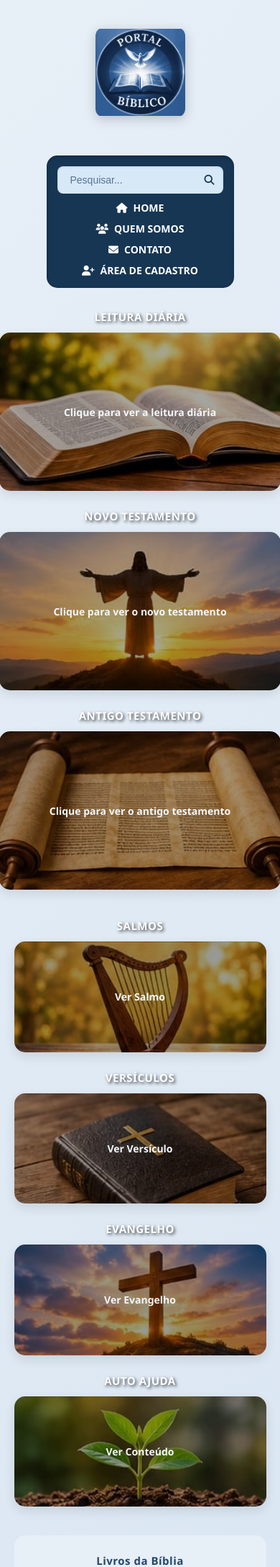
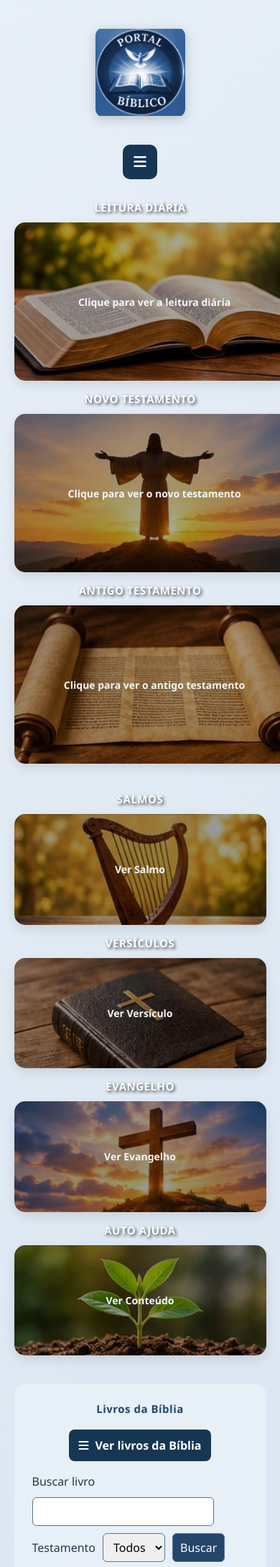
Before and after one commit to Youkai1910/projeto-integrador, a PHP site: page / in a window 390 px wide. Shown: the top 2177 px of the page at 72% size. Run offline with PHP 8.4, Linux system fonts and the light colour scheme; data that the repository does not hold is empty.

Commit message:
Adiciona navegação responsiva à página inicial
Integra o Bootstrap para permitir recolher o menu principal e a lista de livros em telas pequenas, além de ajustar o layout das seções para dispositivos móveis.

```diff
--- a/css/style.css
+++ b/css/style.css
@@ -10,7 +10,7 @@ body {
     color: #26384a;
 }
 
-.container {
+.page-container {
     width: 100%;
     min-height: 100vh;
     background: linear-gradient(135deg, #e7eff7 0%, #d7e4f1 100%);
@@ -48,6 +48,21 @@ header {
 .menu-area {
     display: flex;
     flex-direction: column;
+}
+
+.menu-toggle {
+    display: none;
+    width: 48px;
+    height: 48px;
+    align-self: center;
+    align-items: center;
+    justify-content: center;
+    border: 0;
+    border-radius: 10px;
+    background: #173653;
+    color: #fff;
+    font-size: 20px;
+    cursor: pointer;
 }
 
 .banner {
@@ -246,6 +261,22 @@ main {
 .livros-biblia h3 {
     margin-bottom: 20px;
     color: #24476b;
+}
+
+.livros-toggle {
+    display: none;
+    align-items: center;
+    justify-content: center;
+    gap: 9px;
+    margin: 0 auto 16px;
+    padding: 10px 14px;
+    border: 0;
+    border-radius: 8px;
+    background: #173653;
+    color: #fff;
+    font: inherit;
+    font-weight: 600;
+    cursor: pointer;
 }
 
 .lista-livros {
@@ -496,6 +527,22 @@ footer {
     }
 }
 
+@media (max-width: 767.98px) {
+    .menu-toggle {
+        display: flex;
+    }
+
+    .livros-toggle {
+        display: flex;
+    }
+
+    .principal.row,
+    .inferior.row {
+        display: flex;
+        gap: 0;
+    }
+}
+
 @media (max-width: 500px) {
     .inferior,
     .lista-livros {
--- a/index.php
+++ b/index.php
@@ -86,16 +86,28 @@ if ($livroId !== null && $livroSelecionado === null) {
     <meta name="viewport" content="width=device-width, initial-scale=1.0">
     <title>Portal Bíblico</title>
     <link rel="stylesheet" href="https://cdnjs.cloudflare.com/ajax/libs/font-awesome/6.4.0/css/all.min.css">
+    <link href="https://cdn.jsdelivr.net/npm/bootstrap@5.3.3/dist/css/bootstrap.min.css" rel="stylesheet" integrity="sha384-QWTKZyjpPEjISv5WaRU9OFeRpok6YctnYmDr5pNlyT2bRjXh0JMhjY6hW+ALEwIH" crossorigin="anonymous" media="screen and (max-width: 767.98px)">
     <link rel="stylesheet" href="css/style.css">
 </head>
 <body>
-<div class="container">
+<div class="page-container">
     <header>
         <div class="logo-area">
             <img class="logo" src="images/logo.png?v=<?= filemtime(__DIR__ . '/images/logo.png') ?>" alt="Portal Bíblico">
         </div>
         <div class="menu-area">
-            <nav class="banner" aria-label="Navegação principal">
+            <button
+                class="menu-toggle"
+                type="button"
+                data-bs-toggle="collapse"
+                data-bs-target="#menu-principal"
+                aria-expanded="false"
+                aria-controls="menu-principal"
+                aria-label="Abrir ou fechar o menu de navegação"
+            >
+                <i class="fa-solid fa-bars" aria-hidden="true"></i>
+            </button>
+            <nav class="banner collapse" id="menu-principal" aria-label="Navegação principal">
                 <form class="search-box" action="#" method="GET">
                     <input type="text" placeholder="Pesquisar..." name="q" aria-label="Pesquisar" value="<?= Utils::escaparHtml($termo) ?>">
                     <button type="submit" aria-label="Enviar pesquisa">
@@ -112,35 +124,35 @@ if ($livroId !== null && $livroSelecionado === null) {
     </header>
 
     <main>
-        <section class="principal">
-            <div>
+        <section class="principal row row-cols-1 justify-content-center g-3">
+            <div class="col">
                 <h3>LEITURA DIÁRIA</h3>
                 <div class="card-principal card-leitura">Clique para ver a leitura diária</div>
             </div>
-            <div>
+            <div class="col">
                 <h3>NOVO TESTAMENTO</h3>
                 <div class="card-principal card-novo-testamento">Clique para ver o novo testamento</div>
             </div>
-            <div>
+            <div class="col">
                 <h3>ANTIGO TESTAMENTO</h3>
                 <div class="card-principal card-antigo-testamento">Clique para ver o antigo testamento</div>
             </div>
         </section>
 
-        <section class="inferior">
-            <div>
+        <section class="inferior row row-cols-1 row-cols-sm-2 justify-content-center g-3">
+            <div class="col">
                 <h3>SALMOS</h3>
                 <div class="card-inferior card-salmos">Ver Salmo</div>
             </div>
-            <div>
+            <div class="col">
                 <h3>VERSÍCULOS</h3>
                 <div class="card-inferior card-versiculos">Ver Versículo</div>
             </div>
-            <div>
+            <div class="col">
                 <h3>EVANGELHO</h3>
                 <div class="card-inferior card-evangelho">Ver Evangelho</div>
             </div>
-            <div>
+            <div class="col">
                 <h3>AUTO AJUDA</h3>
                 <div class="card-inferior card-auto-ajuda">Ver Conteúdo</div>
             </div>
@@ -148,6 +160,18 @@ if ($livroId !== null && $livroSelecionado === null) {
 
         <section class="livros-biblia">
             <h3>Livros da Bíblia</h3>
+            <button
+                class="livros-toggle"
+                type="button"
+                data-bs-toggle="collapse"
+                data-bs-target="#lista-livros-collapse"
+                aria-expanded="false"
+                aria-controls="lista-livros-collapse"
+                aria-label="Abrir ou fechar a lista de livros da Bíblia"
+            >
+                <i class="fa-solid fa-bars" aria-hidden="true"></i>
+                <span>Ver livros da Bíblia</span>
+            </button>
             <form class="biblia-filtros" action="index.php" method="GET">
                 <label for="busca-livro">Buscar livro</label>
                 <input id="busca-livro" type="search" name="q" maxlength="200" value="<?= Utils::escaparHtml($termo) ?>">
@@ -175,6 +199,7 @@ if ($livroId !== null && $livroSelecionado === null) {
                 <p>Nenhum livro corresponde à busca.</p>
             <?php endif; ?>
 
+            <div class="collapse" id="lista-livros-collapse">
                 <?php foreach ($testamentos as $testamento): ?>
                     <?php
                     $livrosDoTestamento = array_filter($livros, function ($livro) use ($testamento) {
@@ -204,6 +229,7 @@ if ($livroId !== null && $livroSelecionado === null) {
                         </div>
                     <?php endif; ?>
                 <?php endforeach; ?>
+            </div>
 
             <?php if ($livroSelecionado !== null): ?>
                 <section class="selecao-biblia" aria-labelledby="titulo-leitura">
@@ -268,5 +294,6 @@ if ($livroId !== null && $livroSelecionado === null) {
         </div>
     </footer>
 </div>
+<script src="https://cdn.jsdelivr.net/npm/bootstrap@5.3.3/dist/js/bootstrap.bundle.min.js" integrity="sha384-YvpcrYf0tY3lHB60NNkmXc5s9fDVZLESaAA55NDzOxhy9GkcIdslK1eN7N6jIeHz" crossorigin="anonymous"></script>
 </body>
 </html>
```
Lines whose indentation alone changed are shown as unchanged.
